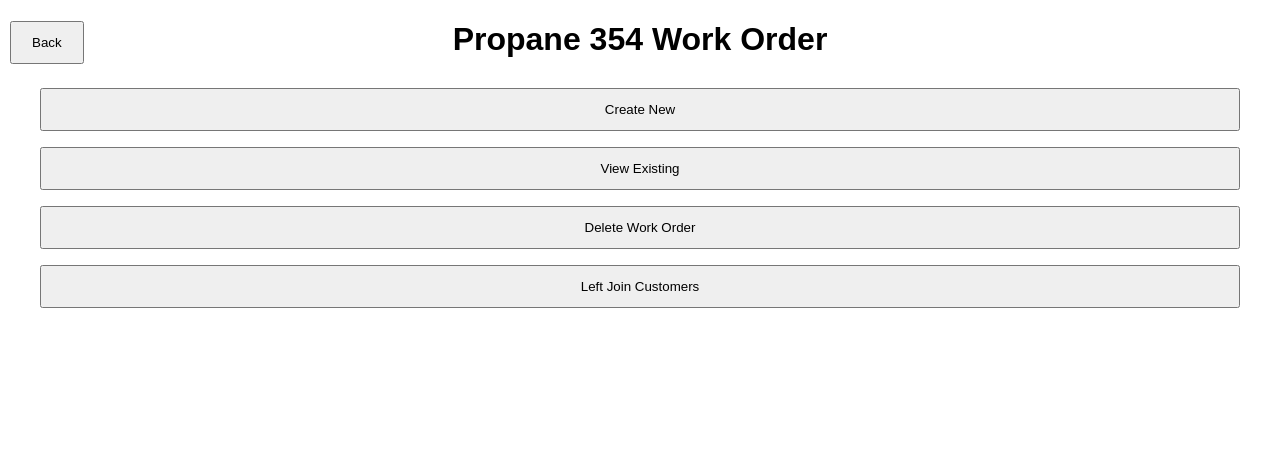
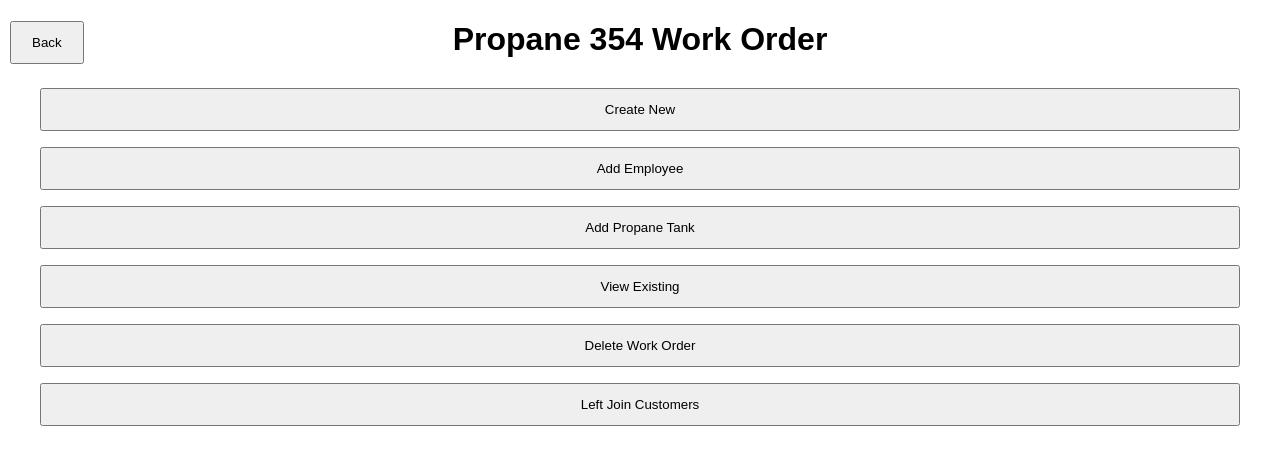
Before and after one commit to BowieGian/Propane-354, a Flask app: page /work-order in a window 1280 px wide. Shown: the top 465 px of the page. Run offline with Flask 2, Linux system fonts and the light colour scheme.

Commit message:
adding work order employee and propane tank

```diff
--- a/app.py
+++ b/app.py
@@ -188,6 +188,15 @@ def workOrderAdd():
             return render_template('work-order-create.html', customer_emails=customer_emails, error='')
     else:
         return render_template('work-order-create.html', customer_emails=customer_emails, error='')
+
+
+def workOrderEmployee():
+    return render_template('work-order-employee.html')
+
+
+def workOrderPropaneTank():
+    return render_template('work-order-propane-tank.html')
+
 
 @app.route('/work-order/delete', methods=['GET', 'POST'])
 def workOrderDelete():
--- a/create_tables.py
+++ b/create_tables.py
@@ -104,7 +104,6 @@ def create_tables(connection):
         )
     '''
 
-
     create_table_sql['work_order'] = '''
         CREATE TABLE IF NOT EXISTS work_order(
             order_number integer UNIQUE NOT NULL,
--- a/templates/work-order.html
+++ b/templates/work-order.html
@@ -11,6 +11,8 @@
 
     <div class="form">
         <form method='GET' action="/work-order/create"><button class="button">Create New</button></form>
+        <form method='GET' action="/work-order/employee"><button class="button">Add Employee</button></form>
+        <form method='GET' action="/work-order/propane-tank"><button class="button">Add Propane Tank</button></form>
         <form method='GET' action="/work-order/list"><button class="button">View Existing</button></form>
         <form method='GET' action="/work-order/delete"><button class="button">Delete Work Order</button></form>
 	<form method='GET' action="/work-order/customer-name"><button class="button">Left Join Customers</button></form>
```
Also changed, not shown: templates/work-order-employee.html (added), templates/work-order-propane-tank.html (added).
